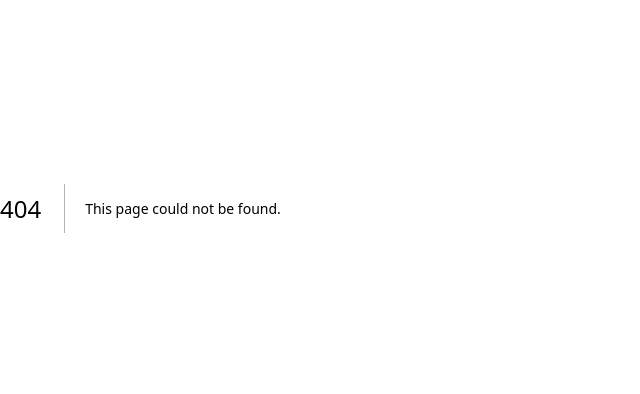
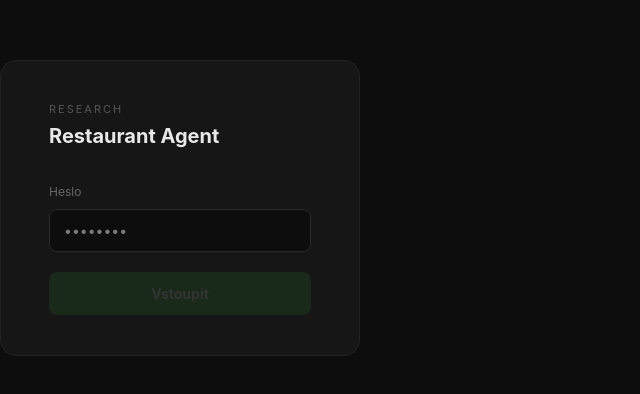
Before and after one commit to davklecka-bot/restaurant-web, a Next.js app: page /login in a window 1280 px wide. Before the commit this address had no page. Shown: the part 192-586 px from the top of the page, without its empty margins (0-640 px from the left). Built offline with nearby package versions, Linux system fonts and the light colour scheme.

Commit message:
feat: password protection via middleware

```diff
--- /dev/null
+++ b/src/app/api/login/route.ts
@@ -0,0 +1,20 @@
+import { NextResponse } from 'next/server'
+
+export async function POST(req: Request) {
+  const { password } = await req.json()
+  const correct = process.env.APP_PASSWORD
+
+  if (!correct || password !== correct) {
+    return NextResponse.json({ error: 'Špatné heslo' }, { status: 401 })
+  }
+
+  const res = NextResponse.json({ ok: true })
+  res.cookies.set('session', correct, {
+    httpOnly: true,
+    secure: process.env.NODE_ENV === 'production',
+    sameSite: 'lax',
+    maxAge: 60 * 60 * 24 * 30, // 30 dní
+    path: '/',
+  })
+  return res
+}
--- /dev/null
+++ b/src/app/login/page.tsx
@@ -0,0 +1,92 @@
+'use client'
+import { useState, Suspense } from 'react'
+import { useRouter, useSearchParams } from 'next/navigation'
+
+function LoginForm() {
+  const [password, setPassword] = useState('')
+  const [error, setError] = useState('')
+  const [loading, setLoading] = useState(false)
+  const router = useRouter()
+  const params = useSearchParams()
+  const from = params.get('from') || '/'
+
+  async function submit(e: React.FormEvent) {
+    e.preventDefault()
+    setLoading(true)
+    setError('')
+
+    const res = await fetch('/api/login', {
+      method: 'POST',
+      headers: { 'Content-Type': 'application/json' },
+      body: JSON.stringify({ password }),
+    })
+
+    if (res.ok) {
+      router.push(from)
+      router.refresh()
+    } else {
+      setError('Špatné heslo')
+      setLoading(false)
+    }
+  }
+
+  return (
+    <div style={{
+      minHeight: '100vh', background: '#0d0d0d',
+      display: 'flex', alignItems: 'center', justifyContent: 'center',
+    }}>
+      <div style={{
+        background: '#161616', border: '1px solid #222', borderRadius: 16,
+        padding: '40px 48px', width: 360,
+      }}>
+        <div style={{ fontSize: 11, color: '#555', letterSpacing: 2, textTransform: 'uppercase', marginBottom: 4 }}>
+          Research
+        </div>
+        <div style={{ fontSize: 20, fontWeight: 700, color: '#e8e8e8', marginBottom: 32 }}>
+          Restaurant Agent
+        </div>
+
+        <form onSubmit={submit}>
+          <label style={{ fontSize: 12, color: '#666', display: 'block', marginBottom: 8 }}>
+            Heslo
+          </label>
+          <input
+            type="password"
+            value={password}
+            onChange={e => setPassword(e.target.value)}
+            placeholder="••••••••"
+            autoFocus
+            style={{
+              width: '100%', background: '#0d0d0d', border: `1px solid ${error ? '#ef4444' : '#2a2a2a'}`,
+              borderRadius: 8, padding: '10px 14px', color: '#e8e8e8', fontSize: 14,
+              outline: 'none', marginBottom: error ? 8 : 20,
+            }}
+          />
+          {error && (
+            <div style={{ color: '#ef4444', fontSize: 12, marginBottom: 16 }}>{error}</div>
+          )}
+          <button
+            type="submit"
+            disabled={!password || loading}
+            style={{
+              width: '100%', background: password && !loading ? '#22c55e' : '#1a2a1a',
+              color: password && !loading ? '#000' : '#333',
+              border: 'none', borderRadius: 8, padding: '11px',
+              fontWeight: 700, fontSize: 14, cursor: password ? 'pointer' : 'default',
+            }}
+          >
+            {loading ? 'Přihlašuji...' : 'Vstoupit'}
+          </button>
+        </form>
+      </div>
+    </div>
+  )
+}
+
+export default function LoginPage() {
+  return (
+    <Suspense>
+      <LoginForm />
+    </Suspense>
+  )
+}
--- /dev/null
+++ b/src/middleware.ts
@@ -0,0 +1,25 @@
+import { NextResponse } from 'next/server'
+import type { NextRequest } from 'next/server'
+
+const APP_PASSWORD = process.env.APP_PASSWORD
+
+export function middleware(request: NextRequest) {
+  // Skip if no password is configured
+  if (!APP_PASSWORD) return NextResponse.next()
+
+  // Skip the login page itself
+  if (request.nextUrl.pathname === '/login') return NextResponse.next()
+
+  // Check session cookie
+  const session = request.cookies.get('session')?.value
+  if (session === APP_PASSWORD) return NextResponse.next()
+
+  // Redirect to login
+  const loginUrl = new URL('/login', request.url)
+  loginUrl.searchParams.set('from', request.nextUrl.pathname)
+  return NextResponse.redirect(loginUrl)
+}
+
+export const config = {
+  matcher: ['/((?!_next/static|_next/image|favicon.ico).*)']
+}
```
